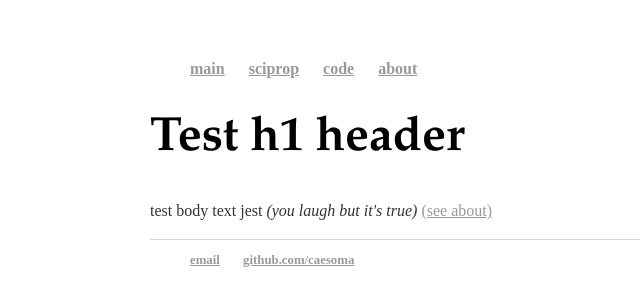
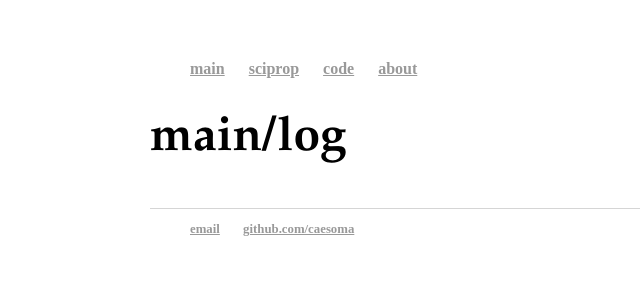
Before and after one commit to caesoma/caesoma.github.io, a Jekyll site: the page built from index.html, in a window 1280 px wide. Shown: the top 306 px of the page, without its empty margins (42-682 px from the left). Built offline with Jekyll 4.4.1, drawn with Linux system fonts in a browser that asks for light colours.

Commit message:
blog update

```diff
--- a/index.html
+++ b/index.html
@@ -1,8 +1,11 @@
 ---
 layout: default
-title: Test title
+title: main/log
 ---
-<div class="blurb">
-	<h1>Test h1 header</h1>
-  <p> test body text jest <em>(you laugh but it's true)</em> <a href="/about">(see about)</a></p>
-</div><!-- /.blurb -->
+<h1>{{ page.title }}</h1>
+<ul class="posts">
+
+    {% for post in site.posts %}
+        <li><span>{{ post.date | date_to_string }}</span> » <a href="{{ post.url }}" title="{{ post.title }}">{{ post.title }}</a></li>
+	  {% endfor %}
+	</ul>
```
